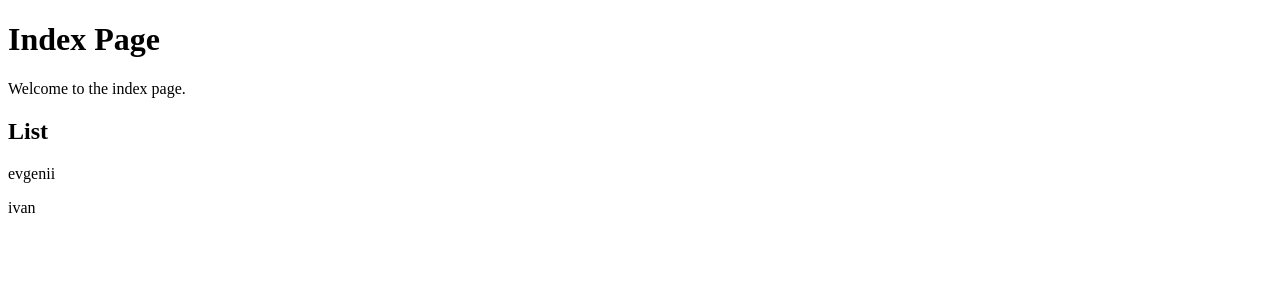
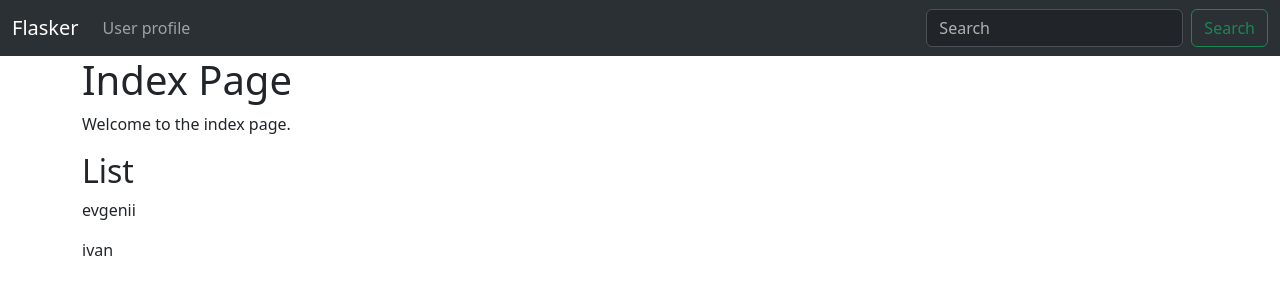
Before and after one commit to kosenkoea/flasker, a Flask app: page / in a window 1280 px wide. Shown: the top 300 px of the page. Run offline with Flask 3, Linux system fonts and the light colour scheme.

Commit message:
update many files

```diff
--- a/app.py
+++ b/app.py
@@ -4,12 +4,12 @@ from flask import render_template
 app = Flask(__name__)
 
 @app.route('/')
-def home():
+def index():
     users = ['evgenii','ivan','yura','irina']
     return render_template('index.html',users=users)
 
 @app.route('/user/<name>')
-def about(name):
+def user(name):
     return render_template('user.html', user_name = name)
 
 # Error 404. Page not found.
--- a/templates/base.html
+++ b/templates/base.html
@@ -4,9 +4,14 @@
     <meta charset="UTF-8">
     <meta name="viewport" content="width=device-width, initial-scale=1.0">
     <title>{% block title %}Default title{% endblock %}</title>
+    <link href="https://cdn.jsdelivr.net/npm/bootstrap@5.3.3/dist/css/bootstrap.min.css" rel="stylesheet" integrity="sha384-QWTKZyjpPEjISv5WaRU9OFeRpok6YctnYmDr5pNlyT2bRjXh0JMhjY6hW+ALEwIH" crossorigin="anonymous">
+    <script src="https://cdn.jsdelivr.net/npm/bootstrap@5.3.3/dist/js/bootstrap.bundle.min.js" integrity="sha384-YvpcrYf0tY3lHB60NNkmXc5s9fDVZLESaAA55NDzOxhy9GkcIdslK1eN7N6jIeHz" crossorigin="anonymous"></script>
 </head>
 <body>
-    {% block content %}
-    {% endblock %}
+    {% include 'navbar.html' %}
+    <div class="container">
+        {% block content %}
+        {% endblock %}
+    </div>
 </body>
 </html>
--- /dev/null
+++ b/templates/navbar.html
@@ -0,0 +1,19 @@
+<nav data-bs-theme="dark" class="navbar navbar-expand-lg bg-body-tertiary">
+    <div class="container-fluid">
+      <a class="navbar-brand" href="{{ url_for('index') }}">Flasker</a>
+      <button class="navbar-toggler" type="button" data-bs-toggle="collapse" data-bs-target="#navbarSupportedContent" aria-controls="navbarSupportedContent" aria-expanded="false" aria-label="Toggle navigation">
+        <span class="navbar-toggler-icon"></span>
+      </button>
+      <div class="collapse navbar-collapse" id="navbarSupportedContent">
+        <ul class="navbar-nav me-auto mb-2 mb-lg-0">
+          <li class="nav-item">
+            <a class="nav-link" href="{{ url_for('user',name='evgenii') }}">User profile</a>
+          </li>
+        </ul>
+        <form class="d-flex" role="search">
+          <input class="form-control me-2" type="search" placeholder="Search" aria-label="Search">
+          <button class="btn btn-outline-success" type="submit">Search</button>
+        </form>
+      </div>
+    </div>
+</nav>
```
Also changed, not shown: templates/404.html (+11 -5 lines), templates/500.html (+11 -5 lines).
